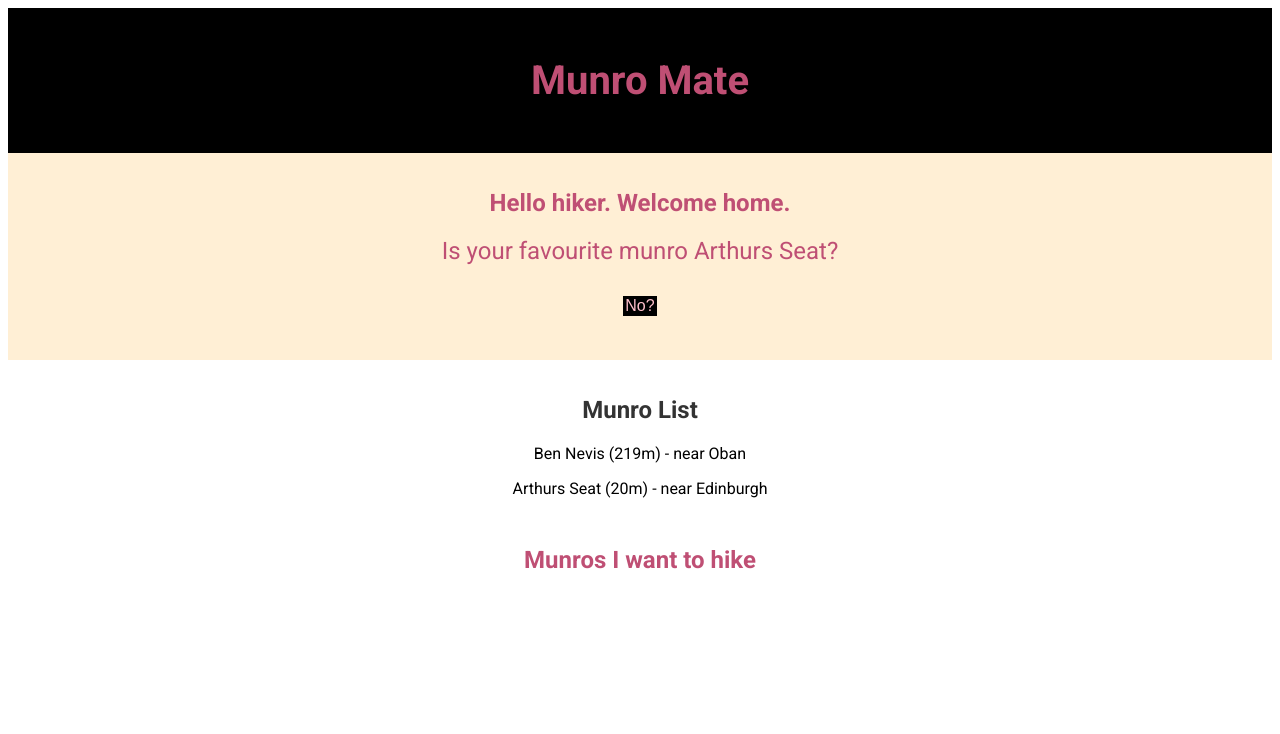
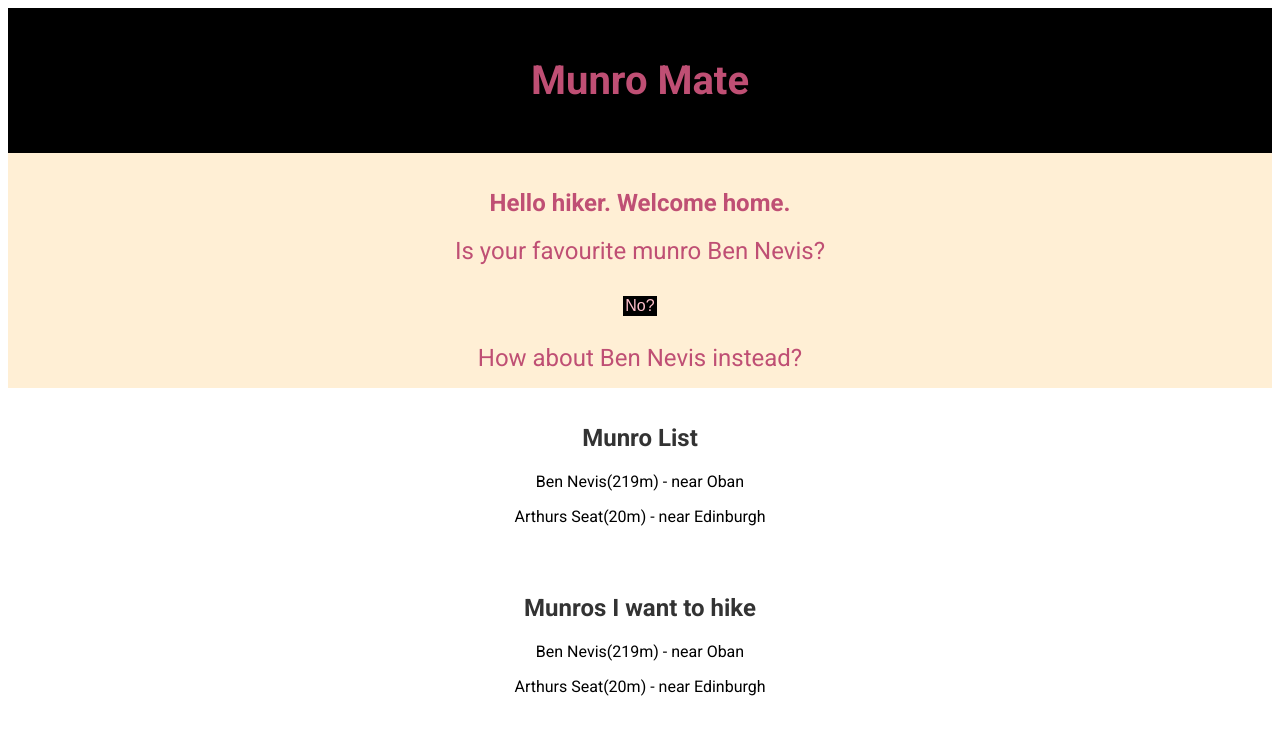
Before and after one commit to sarahvii/munromate, a React (Vite) app: page /munros in a window 1280 px wide. Shown: the top 734 px of the page. Built offline with nearby package versions, Linux system fonts and the light colour scheme.

Commit message:
refactored mapping

```diff
--- a/src/App.jsx
+++ b/src/App.jsx
@@ -17,11 +17,13 @@ const App = () => {
 
   const munros = [
     {
+      id: 1,
       name: 'Ben Nevis',
       height: 219,
       near: 'Oban'
     },
     {
+      id: 2,
       name: 'Arthurs Seat',
       height: 20,
       near: 'Edinburgh'
--- a/src/components/Content/Home.jsx
+++ b/src/components/Content/Home.jsx
@@ -1,10 +1,14 @@
 import styled from "styled-components";
 import Button from "../Button/button";
-import { useState } from "react";
+import { useState, useEffect } from "react";
 
 const Home = ({name, munros}) => {
 
     const [randomMunro, setRandomMunro] = useState('')
+
+    useEffect(() => {
+        setRandomMunro(randomMunroSelector());
+      }, []);
 
     const randomMunroSelector = () => {
         const randomIndex = Math.floor(Math.random() * munros.length)
@@ -19,7 +23,7 @@ const Home = ({name, munros}) => {
     return (
         <Wrapper>
             <Title>Hello {name}. Welcome home.</Title>
-            <Paragraph>Is your favourite munro {randomMunroSelector()}?
+            <Paragraph>Is your favourite munro {randomMunro}?
                 <p><Button label="No?" onClick={handleButtonClick} /></p>
             </Paragraph>
             {randomMunro && <Paragraph>How about {randomMunro} instead?</Paragraph>}
--- /dev/null
+++ b/src/components/Content/Munro.jsx
@@ -0,0 +1,17 @@
+import styled from "styled-components";
+
+const Munro = ({ munro }) => {
+    return (
+        <ListItem>
+        {munro.name}
+        ({munro.height}m)
+         - near {munro.near}
+        </ListItem>
+    )
+}
+
+export default Munro;
+
+const ListItem = styled.li`
+  margin: 1em 0;
+`;
--- a/src/components/Content/MunroList.jsx
+++ b/src/components/Content/MunroList.jsx
@@ -1,12 +1,13 @@
 import styled from "styled-components";
+import Munro from "./Munro";
 
 const MunroList = ({munros}) => {
     return (
         <Wrapper>
         <Title>Munro List</Title>
             <List>
-            {munros.map((munro, index) => (
-                <ListItem key={index}>{munro.name} ({munro.height}m) - near {munro.near}</ListItem>
+            {munros.map(munro => (
+                <Munro key={munro.id} munro={munro} />
             ))}
         </List>
       </Wrapper>
--- a/src/components/Content/ToHikeList.jsx
+++ b/src/components/Content/ToHikeList.jsx
@@ -1,25 +1,36 @@
 import styled from "styled-components";
+import Munro from "./Munro";
 
-const ToHikeList = (munros) => {
+const ToHikeList = ({munros}) => {
     return (
-        <Title>
-            Munros I want to hike
-        </Title>
+        <Wrapper>
+        <Title>Munros I want to hike</Title>
+            <List>
+            {munros.map((munro) => (
+                <Munro key={munro.id} munro={munro} />
+            ))}
+        </List>
+      </Wrapper>
+
     )
 }
 
 export default ToHikeList
 
-const Title = styled.h1`
-    font-size: 1.5em;
-    text-align: center;
-    color: #BF4F74;
-    `
-const Paragraph = styled.div`
-    font-size: 1.5em;
-    text-align: center;
-    color: #BF4F74;
-    `
-const Wrapper = styled.section`
-    padding: 1em;
-    background: papayawhip`
+const Wrapper = styled.div`
+  padding: 1em;
+  text-align: center;
+`;
+
+const Title = styled.h2`
+  color: #333;
+`;
+
+const List = styled.ul`
+  list-style-type: none;
+  padding: 0;
+`;
+
+const ListItem = styled.li`
+  margin: 1em 0;
+`;
```
